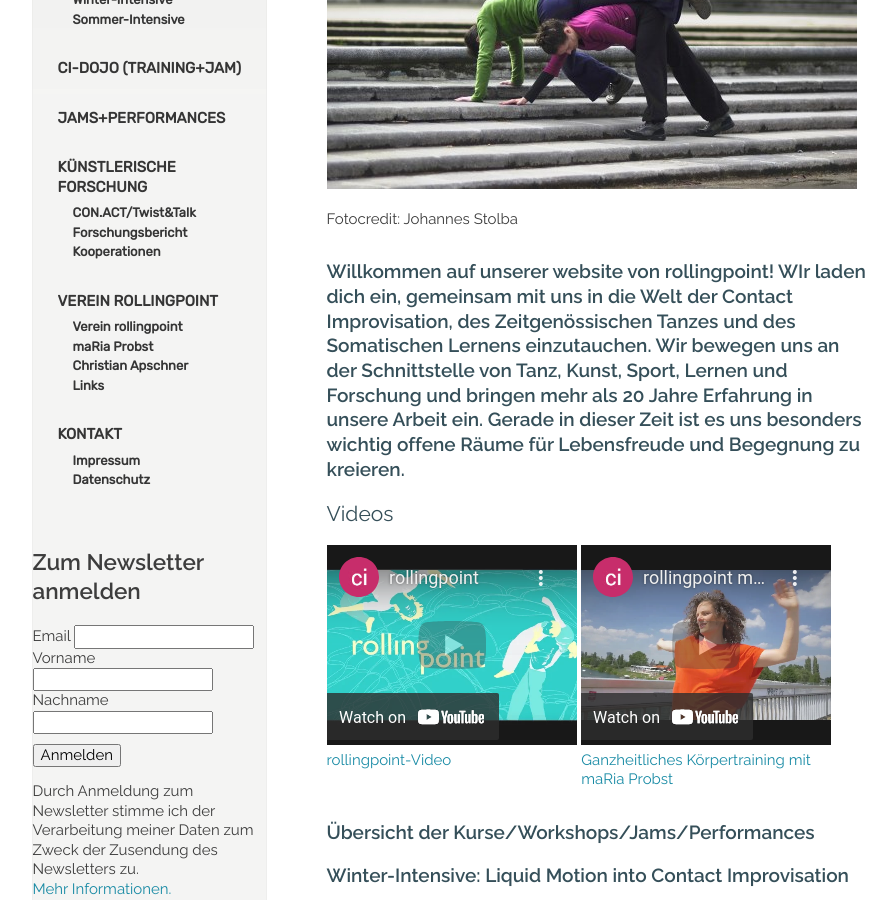
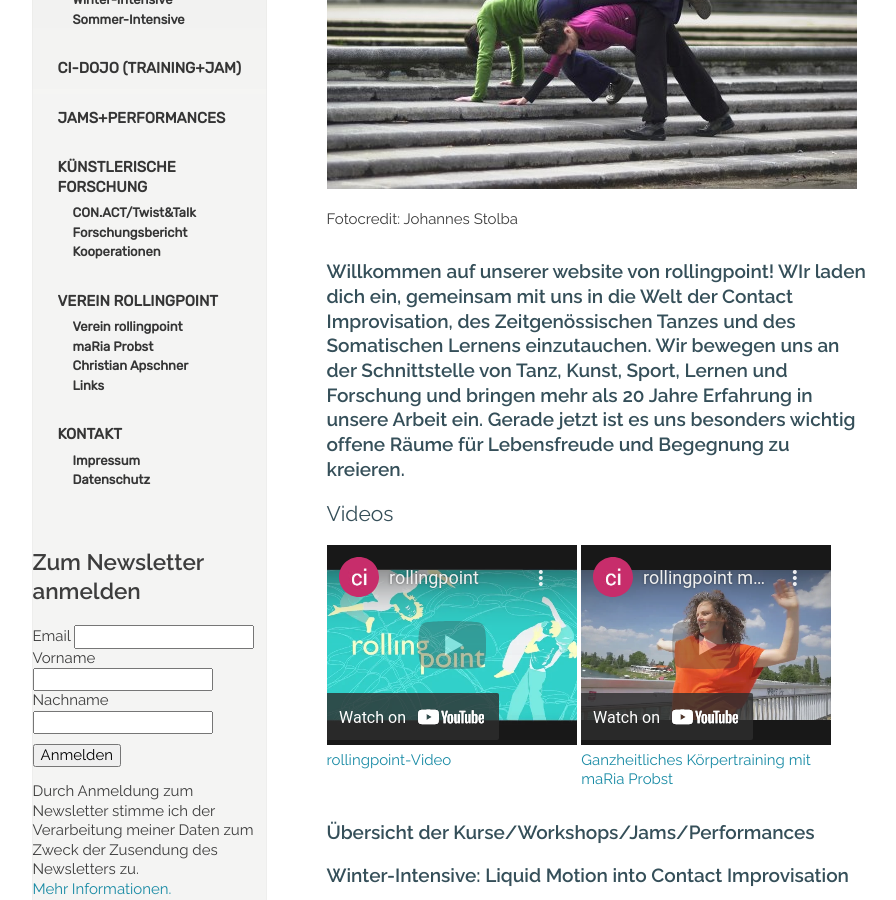
Before and after one commit to manulari/rollingpointat, a Jekyll site: the page built from _pages_de/index.md, in a window 1280 px wide and 900 px high, scrolled down 373 px. Shown: the whole window, without its empty margins (152-1048 px from the left). Built offline with Jekyll 4.4.1, drawn with Linux system fonts in a browser that asks for light colours; comment, search, counter and statistics services are not loaded.

Commit message:
Update page (de) “index”

```diff
--- a/_pages_de/index.md
+++ b/_pages_de/index.md
@@ -9,7 +9,7 @@ other_lang: /en/
 
 Fotocredit: Johannes Stolba
 
-### Willkommen auf unserer website von rollingpoint! WIr laden dich ein, gemeinsam mit uns in die Welt der Contact Improvisation, des Zeitgenössischen Tanzes und des Somatischen Lernens einzutauchen. Wir bewegen uns an der Schnittstelle von Tanz, Kunst, Sport, Lernen und Forschung und bringen mehr als 20 Jahre Erfahrung in unsere Arbeit ein. Gerade in dieser Zeit ist es uns besonders wichtig offene Räume für Lebensfreude und Begegnung zu kreieren.
+### Willkommen auf unserer website von rollingpoint! WIr laden dich ein, gemeinsam mit uns in die Welt der Contact Improvisation, des Zeitgenössischen Tanzes und des Somatischen Lernens einzutauchen. Wir bewegen uns an der Schnittstelle von Tanz, Kunst, Sport, Lernen und Forschung und bringen mehr als 20 Jahre Erfahrung in unsere Arbeit ein. Gerade jetzt ist es uns besonders wichtig offene Räume für Lebensfreude und Begegnung zu kreieren.
 
 ## Videos
 
```
